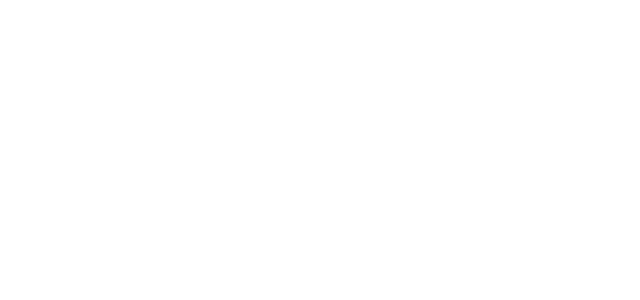
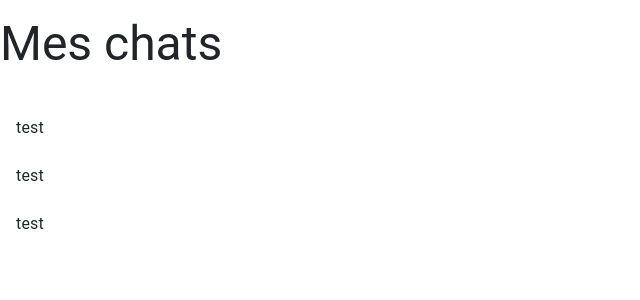
Before and after one commit to lilianvltgr/devoir2-chat, a React (Create React App) app: page /myChatsList in a window 1280 px wide. Before the commit this address had no page. Shown: the top 300 px of the page, without its empty margins (0-640 px from the left). Built offline with nearby package versions, Linux system fonts and the light colour scheme.

Commit message:
Add myChatsList.js empty page

```diff
--- a/src/components/ChatList.js
+++ b/src/components/ChatList.js
@@ -1,5 +1,6 @@
 import React, {useEffect, useState} from "react";
 import {Link} from "react-router-dom";
+import ChatsList from "../pages/myChatsList";
 
 const ChatList = (props) => {
     const [chats, setChats] = useState([])
@@ -33,7 +34,7 @@
                                 <Link className={'nav-link'} to="/schedule">Planifier une discussion</Link>
                             </li>
                             <li className="nav-item">
-                                <Link className={'nav-link'} to="/chats">Mes salons de discussion</Link>
+                                <Link className={'nav-link'} to="/mychatslist">Mes salons de discussion</Link>
                             </li>
                             <li className="nav-item">
                                 <Link className={'nav-link'} to="/chats">Mes invitations</Link>
--- a/src/index.js
+++ b/src/index.js
@@ -10,6 +10,7 @@
 } from "react-router-dom";
 import ChatList from "./components/ChatList";
 import ScheduleChat from "./pages/ScheduleChat";
+import MyChatsList from "./pages/myChatsList";
 
 const root = ReactDOM.createRoot(document.getElementById('root'));
 root.render(
@@ -18,6 +19,7 @@
             <Route path="/" element={<App />} />
             <Route path="/chats" element={<ChatList />} />
             <Route path="/schedule" element={<ScheduleChat />} />
+            <Route path="/myChatsList" element={<MyChatsList />} />
         </Routes>
     </BrowserRouter>
 );
--- /dev/null
+++ b/src/pages/myChatsList.js
@@ -0,0 +1,33 @@
+import React, {useState} from 'react';
+import {TextField, Typography, Grid, Box, ListItemText} from "@mui/material";
+import List from '@mui/material/List';
+import ListItem from '@mui/material/ListItem';
+import axios from "axios";
+import ScheduleChat from "./ScheduleChat";
+// import {DateField, DateTimePicker, TimeField, MultiInputTimeRangeField} from "@mui/x-date-pickers-pro";
+// import { AdapterDateFns } from '@mui/x-date-pickers/AdapterDateFns';
+// import { LocalizationProvider } from '@mui/x-date-pickers/LocalizationProvider';
+
+    function chatsList() {
+        return (
+        // <LocalizationProvider dateAdapter={AdapterDateFns}>
+            <div>
+        <Typography variant="h3" component="h2" mt={2} mb={3} justifyContent="center">
+            Mes chats
+        </Typography>
+        <Box sx={{width: '100%', maxWidth: 360, bgcolor: 'background.paper'}}>
+
+            <List>
+                <ListItem>
+                    <ListItemText primary="test"/>
+                </ListItem><ListItem>
+                    <ListItemText primary="test"/>
+                </ListItem><ListItem>
+                    <ListItemText primary="test"/>
+                </ListItem>
+            </List>
+        </Box>
+            </div>
+);
+}
+export default chatsList;
```
